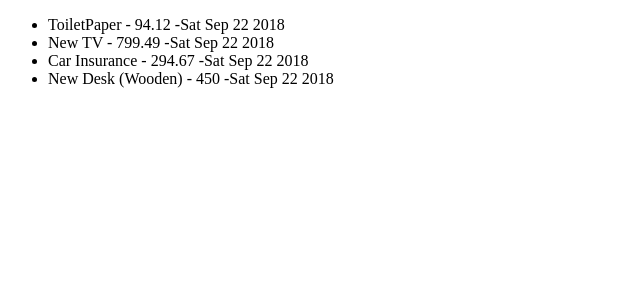
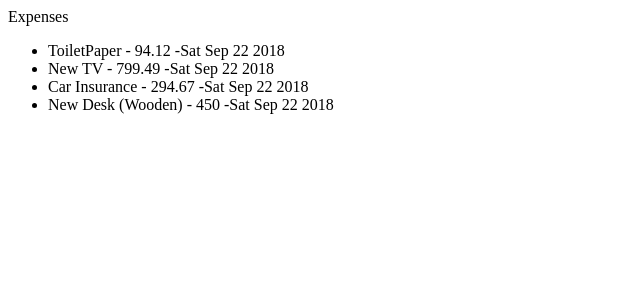
Before and after one commit to Leeky19/React_Js, a React (Create React App) app in the folder my-app/: page / in a window 1280 px wide. Shown: the top 300 px of the page, without its empty margins (0-640 px from the left). Built offline with nearby package versions, Linux system fonts and the light colour scheme.

Commit message:
creation et debut du codage avec expenses

```diff
--- a/my-app/src/App.js
+++ b/my-app/src/App.js
@@ -1,5 +1,6 @@
 //import logo from './logo.svg';
 import './App.css';
+import Expenses from './components/Expenses';
 
 
 
@@ -12,6 +13,8 @@ function App() {
   ]
   return (
   <div>
+    <Expenses expenses={expenses} />
+
     <ul>
       {expenses.map((el, index) => {
        return <li key={index} >{el.name} - {el.price} -{el.date.toDateString()} </li>
--- /dev/null
+++ b/my-app/src/components/Expenses.js
@@ -0,0 +1,8 @@
+const Expenses = (props) => {
+    return (
+        <div>Expenses</div>
+    )
+}
+
+
+export default Expenses
```
